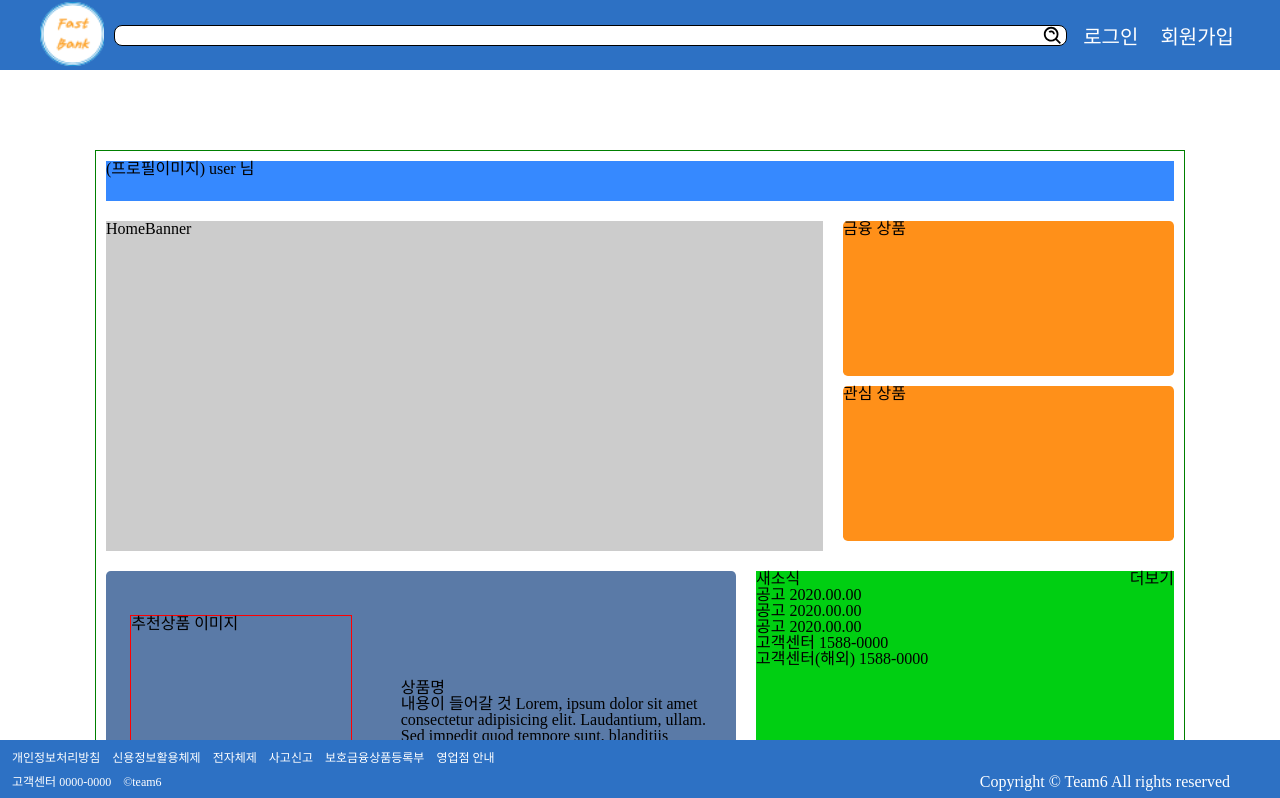
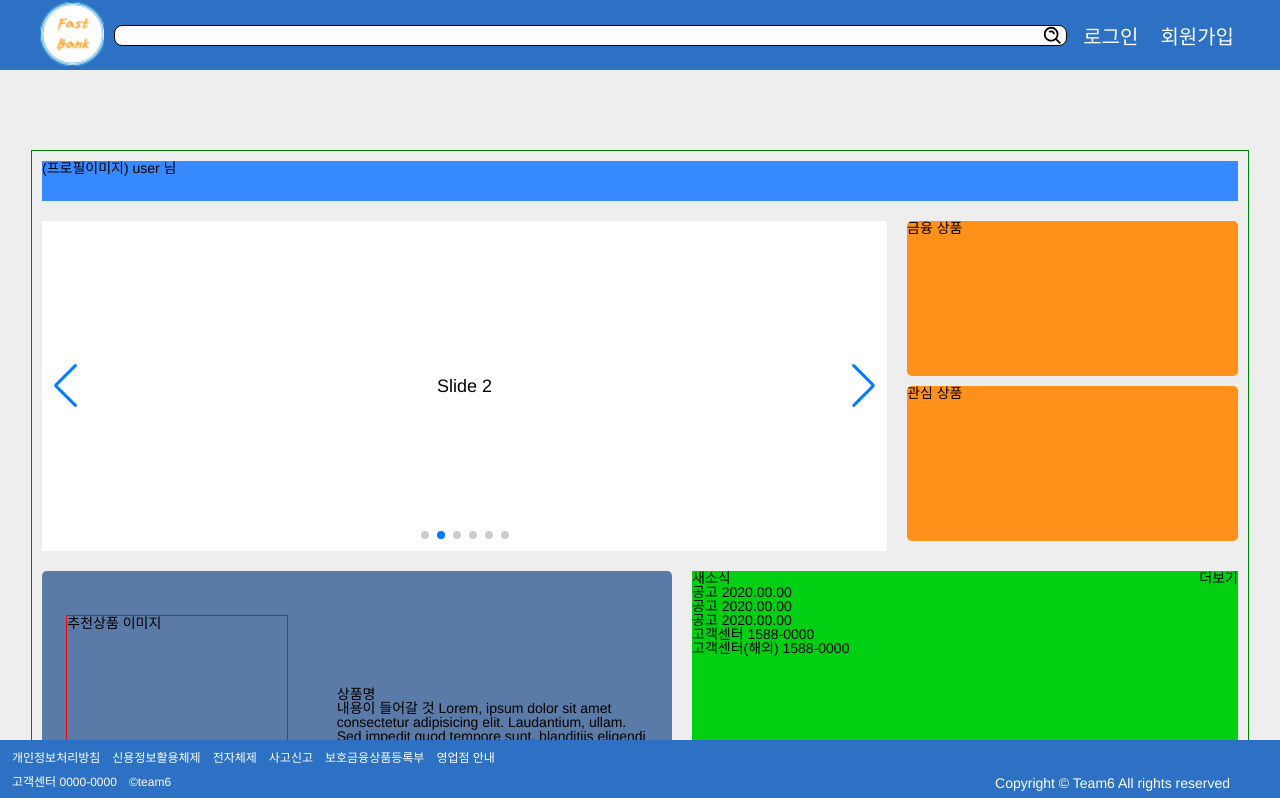
Before and after one commit to Jung-Hwan-Kim-97/team6-mini-project, a React (Vite) app: page / in a window 1280 px wide. Shown: the top 798 px of the page. Built offline with nearby package versions, Linux system fonts and the light colour scheme.

Commit message:
#4 feat: swiper.js 적용
- src/pages/Home/Home.jsx에 swiper.js 적용
- src/components/HomeBanner.jsx에 swiper 컴포넌트 적용
- swiper css를 위해 src/components/swiperStyles.css 생성/적용

```diff
--- a/src/components/HomeBanner.jsx
+++ b/src/components/HomeBanner.jsx
@@ -1,13 +1,31 @@
-import React from 'react'
+import React, { useEffect } from 'react'
+import { Swiper, SwiperSlide } from 'swiper/react'
+import { Autoplay, Navigation, Pagination } from 'swiper'
+
 import styled from 'styled-components'
 function HomeBanner() {
+  useEffect(() => {}, [])
+
   return (
-    <StyledHomeBanner>HomeBanner</StyledHomeBanner>
+    <StyledHomeBanner>
+      <Swiper
+        autoplay={{ delay: 2500 }}
+        pagination={{ clickable: true }}
+        navigation={true}
+        modules={[Autoplay, Pagination, Navigation]}
+      >
+        <SwiperSlide>Slide 1</SwiperSlide>
+        <SwiperSlide>Slide 2</SwiperSlide>
+        <SwiperSlide>Slide 3</SwiperSlide>
+        <SwiperSlide>Slide 4</SwiperSlide>
+        <SwiperSlide>Slide 5</SwiperSlide>
+        <SwiperSlide>Slide 6</SwiperSlide>
+      </Swiper>
+    </StyledHomeBanner>
   )
 }
 
 export default HomeBanner
-
 
 const StyledHomeBanner = styled.div`
   flex-grow: 1;
--- /dev/null
+++ b/src/components/swiperStyles.css
@@ -0,0 +1,47 @@
+#root { height: 100% }
+html,
+body {
+  position: relative;
+  height: 100%;
+}
+
+body {
+  background: #eee;
+  font-family: Helvetica Neue, Helvetica, Arial, sans-serif;
+  font-size: 14px;
+  color: #000;
+  margin: 0;
+  padding: 0;
+}
+
+.swiper {
+  width: 100%;
+  height: 100%;
+}
+
+.swiper-slide {
+  text-align: center;
+  font-size: 18px;
+  background: #fff;
+
+  /* Center slide text vertically */
+  display: -webkit-box;
+  display: -ms-flexbox;
+  display: -webkit-flex;
+  display: flex;
+  -webkit-box-pack: center;
+  -ms-flex-pack: center;
+  -webkit-justify-content: center;
+  justify-content: center;
+  -webkit-box-align: center;
+  -ms-flex-align: center;
+  -webkit-align-items: center;
+  align-items: center;
+}
+
+.swiper-slide img {
+  display: block;
+  width: 100%;
+  height: 100%;
+  object-fit: cover;
+}
--- a/src/main.jsx
+++ b/src/main.jsx
@@ -9,6 +9,10 @@ import theme from './assets/theme'
 // RTK
 import { Provider } from 'react-redux'
 import store from './stores/store.js'
+// swiper.js
+import 'swiper/css/bundle'
+import './components/swiperStyles.css'
+
 ReactDOM.createRoot(document.getElementById('root')).render(
   <React.StrictMode>
     <BrowserRouter>
--- a/src/pages/Home/Home.jsx
+++ b/src/pages/Home/Home.jsx
@@ -10,7 +10,7 @@ import styled from 'styled-components'
 /* feat4 list ---
 x Home.jsx 생성
 x 경로 path='/'로 적용
-  스와이퍼 사용
+x  스와이퍼 사용
 x 컴포넌트 목록 적용
 
 + css 적용 필요
@@ -66,7 +66,7 @@ border: 1px solid green;
   display: flex;
   flex-direction: column;
   margin: 5rem auto;
-  width: 85%;
+  width: 95%;
   align-items: space-between;
   justify-content: space-between;
 `
```
